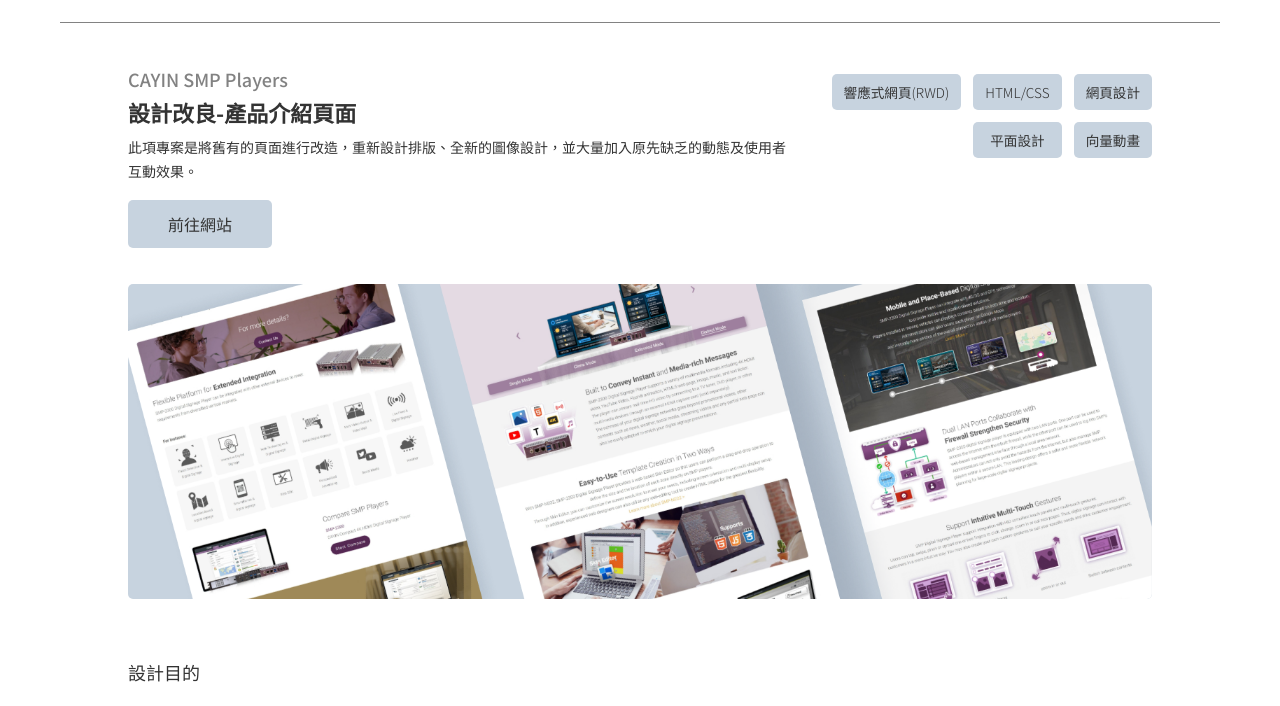
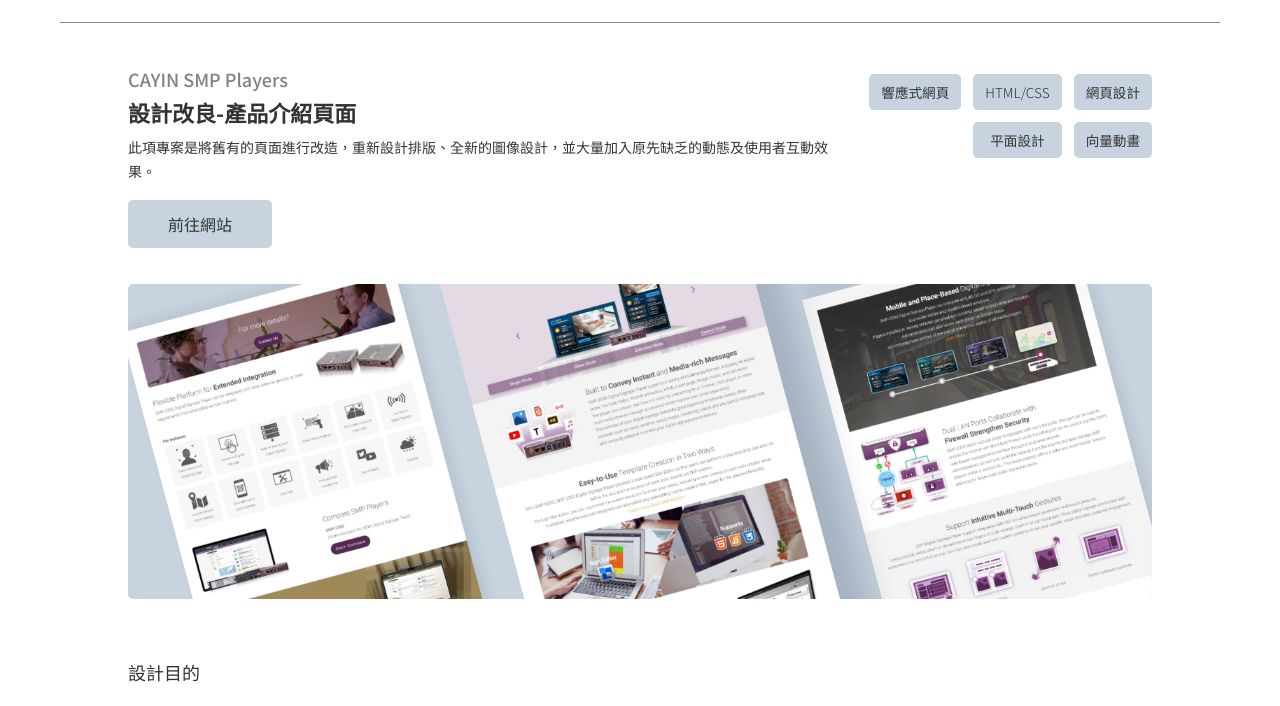
Before and after one commit to ritaayio/Portfolio, a plain HTML site: page project_cayin_smp.html in a window 1280 px wide. Shown: the part 58-764 px from the top of the page. Drawn offline with Linux system fonts and the light colour scheme; a web font is replaced by a local one.

Commit message:
v1.2.7
文案修正

```diff
--- a/project_cayin_smp.html
+++ b/project_cayin_smp.html
@@ -58,7 +58,7 @@
             <div class="tags--article d-grid">
                 <span>網頁設計</span>
                 <span>HTML/CSS</span>
-                <span>響應式網頁(RWD)</span>
+                <span>響應式網頁</span>
                 <span>向量動畫</span>
                 <span>平面設計</span>
             </div>
```
Also changed, not shown: index.html (+4 -4 lines), project_cayin_products.html (+1 -1 lines), project_cayin_support.html (+1 -1 lines).
